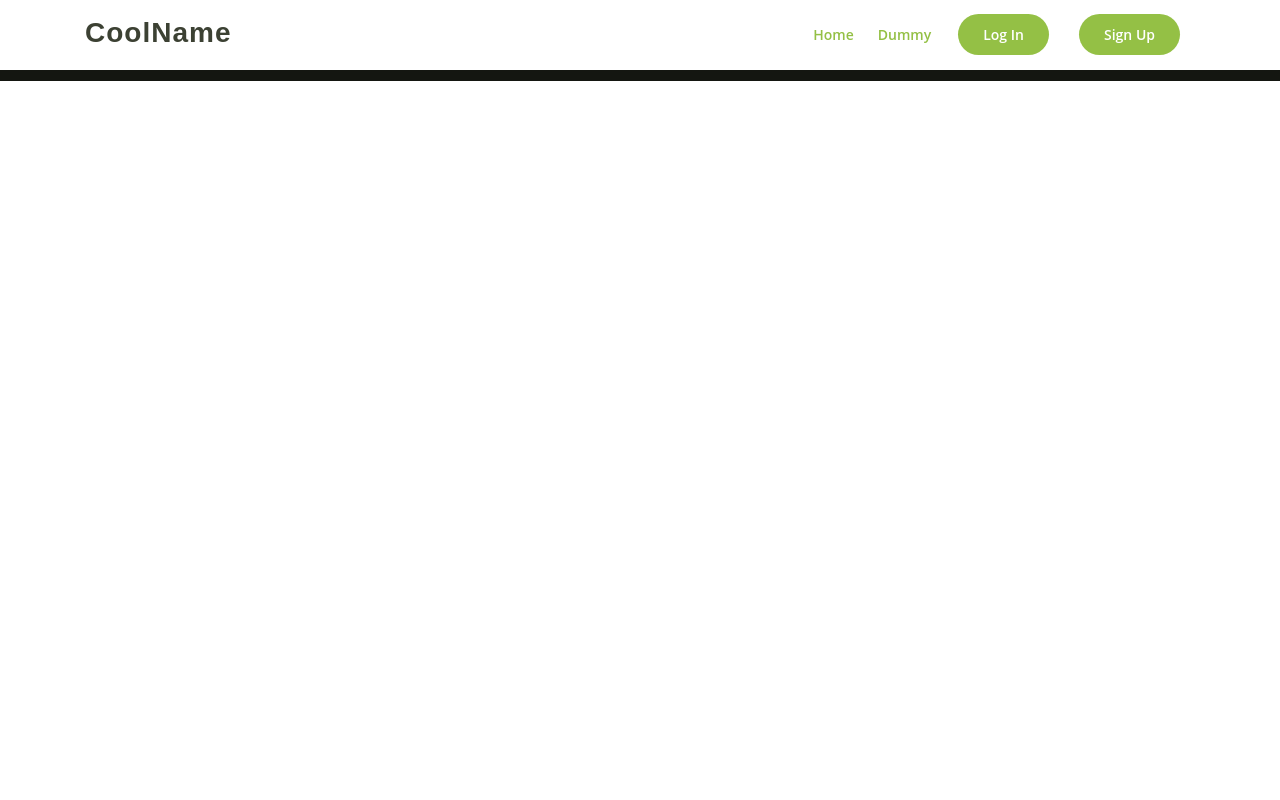
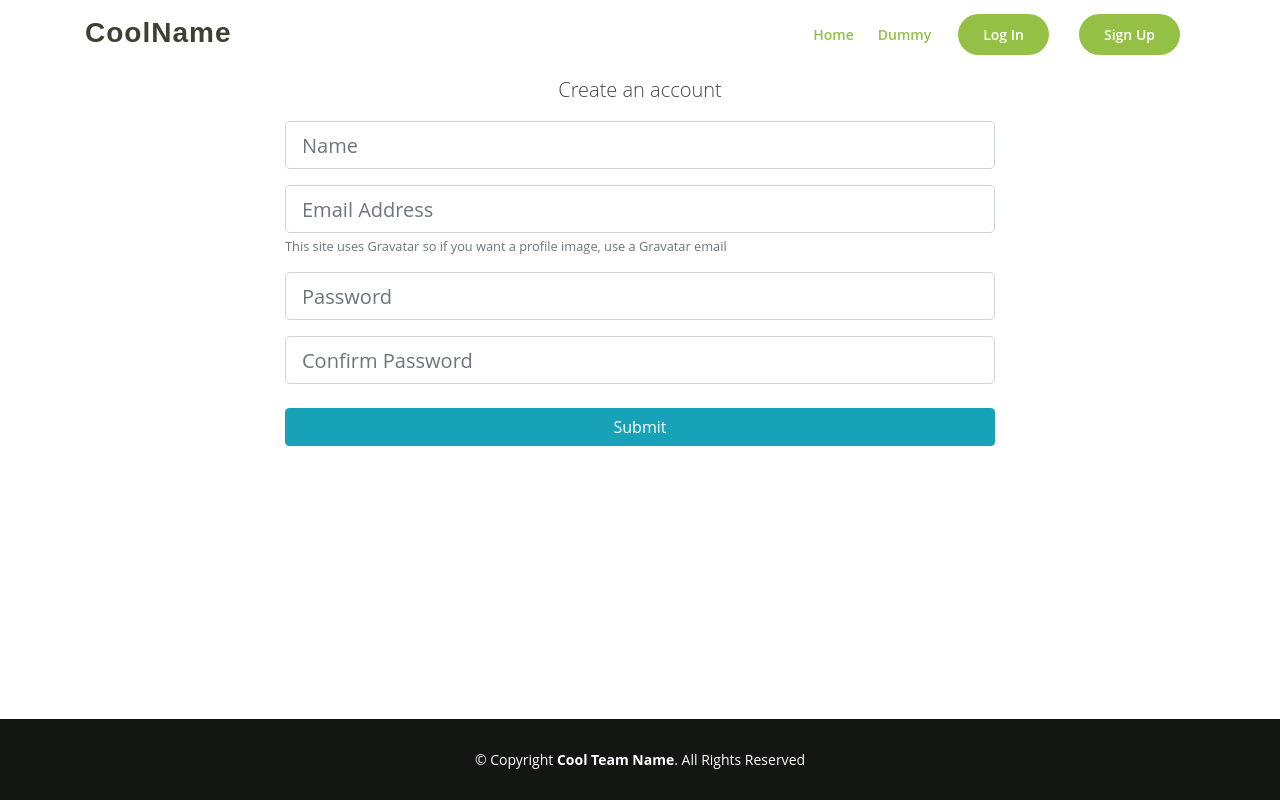
Before and after one commit to Ticklers/WebApp, a React (Create React App) app in the folder client/: page /register in a window 1280 px wide. Built offline with nearby package versions, Linux system fonts and the light colour scheme.

Commit message:
Screens added(temp) without redux

```diff
--- a/client/src/App.css
+++ b/client/src/App.css
@@ -1,6 +1,8 @@
 body {
   font-family: "Open Sans", sans-serif;
   color: #444444;
+  /* Modified */
+  margin-bottom: 50px;
 }
 
 a {
@@ -19,6 +21,10 @@
 h5,
 h6 {
   font-family: "Raleway", sans-serif;
+}
+
+.text-class {
+  color: rgb(241, 237, 237);
 }
 
 /*--------------------------------------------------------------
@@ -352,7 +358,7 @@
 }
 
 /*--------------------------------------------------------------
-# Hero Section OR THE LANDING PAGE
+#THE LANDING PAGE
 --------------------------------------------------------------*/
 #hero {
   width: 100%;
@@ -699,156 +705,20 @@
 /*--------------------------------------------------------------
 # Footer
 --------------------------------------------------------------*/
-#footer {
+.footer-custom {
+  position: fixed;
   background: #141611;
+  left: 0;
+  bottom: 0;
   padding: 0 0 30px 0;
   color: #fff;
   font-size: 14px;
+  /* flex-shrink: 0; */
+  width: 100%;
 }
 
-#footer .footer-top {
-  background: #1c1f18;
-  padding: 60px 0 30px 0;
-}
-
-#footer .footer-top .footer-info {
-  margin-bottom: 30px;
-}
-
-#footer .footer-top .footer-info h3 {
-  font-size: 26px;
-  margin: 0 0 10px 0;
-  padding: 2px 0 2px 0;
-  line-height: 1;
-  font-weight: 600;
-  letter-spacing: 3px;
-  color: #9fc658;
-}
-
-#footer .footer-top .footer-info p {
-  font-size: 14px;
-  line-height: 24px;
-  margin-bottom: 0;
-  font-family: "Raleway", sans-serif;
-  color: #fff;
-}
-
-#footer .footer-top .social-links a {
-  font-size: 18px;
-  display: inline-block;
-  background: #3c4133;
-  color: #fff;
-  line-height: 1;
-  padding: 8px 0;
-  margin-right: 4px;
-  border-radius: 50%;
-  text-align: center;
-  width: 36px;
-  height: 36px;
-  transition: 0.3s;
-}
-
-#footer .footer-top .social-links a:hover {
-  background: #94c045;
-  color: #fff;
-  text-decoration: none;
-}
-
-#footer .footer-top h4 {
-  font-size: 14px;
-  font-weight: bold;
-  color: #fff;
-  text-transform: uppercase;
-  position: relative;
-  padding-bottom: 12px;
-}
-
-#footer .footer-top h4::before,
-#footer .footer-top h4::after {
-  content: "";
-  position: absolute;
-  left: 0;
-  bottom: 0;
-  height: 2px;
-}
-
-#footer .footer-top h4::before {
-  right: 0;
-  background: #3c4133;
-}
-
-#footer .footer-top h4::after {
-  background: #94c045;
-  width: 60px;
-}
-
-#footer .footer-top .footer-links {
-  margin-bottom: 30px;
-}
-
-#footer .footer-top .footer-links ul {
-  list-style: none;
-  padding: 5px 0 0 0;
-  margin: 0;
-}
-
-#footer .footer-top .footer-links ul li {
-  padding: 0 0 15px 0;
-}
-
-#footer .footer-top .footer-links ul a {
-  color: #fff;
-  transition: 0.3s;
-}
-
-#footer .footer-top .footer-links ul a:hover {
-  color: #94c045;
-}
-
-#footer .footer-top .footer-contact {
-  margin-bottom: 30px;
-}
-
-#footer .footer-top .footer-contact p {
-  line-height: 26px;
-}
-
-#footer .footer-top .footer-newsletter {
-  margin-bottom: 30px;
-}
-
-#footer .footer-top .footer-newsletter input[type="email"] {
-  border: 0;
-  padding: 6px 8px;
-  width: 65%;
-  border-radius: 4px 0 0 4px;
-}
-
-#footer .footer-top .footer-newsletter input[type="submit"] {
-  background: #94c045;
-  border: 0;
-  border-radius: 0 4px 4px 0;
-  width: 35%;
-  padding: 6px 0;
-  text-align: center;
-  color: #fff;
-  transition: 0.3s;
-  cursor: pointer;
-}
-
-#footer .footer-top .footer-newsletter input[type="submit"]:hover {
-  background: #789d35;
-}
-
-#footer .copyright {
+.copyright {
   text-align: center;
   padding-top: 30px;
   flex-shrink: 0;
 }
-
-#footer .credits {
-  padding-top: 10px;
-  text-align: center;
-  font-size: 13px;
-  color: #fff;
-}
--- a/client/src/App.js
+++ b/client/src/App.js
@@ -6,8 +6,8 @@
 import Navbar from "./components/layout/Navbar";
 import Footer from "./components/layout/Footer";
 import Landing from "./components/layout/Landing";
-// import Register from "./components/auth/Register";
-// import Login from "./components/auth/Login";
+import Register from "./components/auth/Register";
+import Login from "./components/auth/Login";
 
 class App extends Component {
   render() {
@@ -16,10 +16,10 @@
         <div className="App">
           <Navbar />
           <Route exact path="/" component={Landing} />
-          {/* <div className="container">
-              <Route exact path="/register" component={Register} />
-              <Route exact path="/login" component={Login} />
-            </div> */}
+          <div className="container">
+            <Route exact path="/register" component={Register} />
+            <Route exact path="/login" component={Login} />
+          </div>
           <Footer />
         </div>
       </Router>
--- a/client/src/components/auth/Login.js
+++ b/client/src/components/auth/Login.js
@@ -0,0 +1,86 @@
+import React, { Component } from "react";
+import classnames from "classnames";
+// import PropTypes from "prop-types";
+// import { connect } from "react-redux";
+// import { loginUser } from "../../actions/authActions";
+
+class Login extends Component {
+  constructor() {
+    super();
+    this.state = {
+      email: "",
+      password: "",
+      errors: {},
+    };
+
+    this.onChange = this.onChange.bind(this);
+    this.onSubmit = this.onSubmit.bind(this);
+  }
+
+  onSubmit(event) {
+    event.preventDefault();
+
+    const userData = {
+      email: this.state.email,
+      password: this.state.password,
+    };
+
+    this.props.loginUser(userData);
+  }
+
+  onChange(event) {
+    this.setState({ [event.target.name]: event.target.value });
+  }
+
+  render() {
+    const { errors } = this.state;
+
+    return (
+      <div className="login">
+        <div className="container">
+          <div className="row">
+            <div className="col-md-8 m-auto">
+              <h1 className="display-4 text-center">Log In</h1>
+              <p className="lead text-center">Log in to your account</p>
+              <form onSubmit={this.onSubmit}>
+                <div className="form-group">
+                  <input
+                    type="email"
+                    className={classnames("form-control form-control-lg", {
+                      "is-invalid": errors.email,
+                    })}
+                    placeholder="Email Address"
+                    name="email"
+                    value={this.state.email}
+                    onChange={this.onChange}
+                  />
+                  {errors.email && (
+                    <div className="invalid-feedback">{errors.email}</div>
+                  )}
+                </div>
+                <div className="form-group">
+                  <input
+                    type="password"
+                    className={classnames("form-control form-control-lg", {
+                      "is-invalid": errors.password,
+                    })}
+                    placeholder="Password"
+                    name="password"
+                    value={this.state.password}
+                    onChange={this.onChange}
+                  />
+                  {errors.password && (
+                    <div className="invalid-feedback">{errors.password}</div>
+                  )}
+                </div>
+                <input type="submit" className="btn btn-info btn-block mt-4" />
+              </form>
+            </div>
+          </div>
+        </div>
+      </div>
+    );
+  }
+}
+
+export default Login;
--- a/client/src/components/auth/Register.js
+++ b/client/src/components/auth/Register.js
@@ -0,0 +1,121 @@
+import React, { Component } from "react";
+import classnames from "classnames";
+
+class Register extends Component {
+  constructor() {
+    super();
+    this.state = {
+      name: "",
+      email: "",
+      password: "",
+      password2: "",
+      errors: {},
+    };
+
+    this.onChange = this.onChange.bind(this);
+    this.onSubmit = this.onSubmit.bind(this);
+  }
+
+  onChange(e) {
+    this.setState({ [e.target.name]: e.target.value });
+  }
+
+  onSubmit(e) {
+    e.preventDefault();
+
+    const newUser = {
+      name: this.state.name,
+      email: this.state.email,
+      password: this.state.password,
+      password2: this.state.password2,
+    };
+
+    // this.props.registerUser(newUser, this.props.history);
+  }
+
+  render() {
+    const { errors } = this.state;
+
+    return (
+      <div className="register">
+        <div className="container">
+          <div className="row">
+            <div className="col-md-8 m-auto">
+              <h1 className="display-4 text-center">Sign Up</h1>
+              <p className="lead text-center">Create an account</p>
+              <form noValidate onSubmit={this.onSubmit}>
+                <div className="form-group">
+                  <input
+                    type="text"
+                    className={classnames("form-control form-control-lg", {
+                      "is-invalid": errors.name,
+                    })}
+                    placeholder="Name"
+                    name="name"
+                    value={this.state.name}
+                    onChange={this.onChange}
+                  />
+                  {errors.name && (
+                    <div className="invalid-feedback">{errors.name}</div>
+                  )}
+                </div>
+                <div className="form-group">
+                  <input
+                    type="email"
+                    className={classnames("form-control form-control-lg", {
+                      "is-invalid": errors.email,
+                    })}
+                    placeholder="Email Address"
+                    name="email"
+                    value={this.state.email}
+                    onChange={this.onChange}
+                  />
+                  {errors.email && (
+                    <div className="invalid-feedback">{errors.email}</div>
+                  )}
+                  <small className="form-text text-muted">
+                    This site uses Gravatar so if you want a profile image, use
+                    a Gravatar email
+                  </small>
+                </div>
+                <div className="form-group">
+                  <input
+                    type="password"
+                    className={classnames("form-control form-control-lg", {
+                      "is-invalid": errors.password,
+                    })}
+                    placeholder="Password"
+                    name="password"
+                    value={this.state.password}
+                    onChange={this.onChange}
+                  />
+                  {errors.password && (
+                    <div className="invalid-feedback">{errors.password}</div>
+                  )}
+                </div>
+                <div className="form-group">
+                  <input
+                    type="password"
+                    className={classnames("form-control form-control-lg", {
+                      "is-invalid": errors.password2,
+                    })}
+                    placeholder="Confirm Password"
+                    name="password2"
+                    value={this.state.password2}
+                    onChange={this.onChange}
+                  />
+                  {errors.password2 && (
+                    <div className="invalid-feedback">{errors.password2}</div>
+                  )}
+                </div>
+                <input type="submit" className="btn btn-info btn-block mt-4" />
+              </form>
+            </div>
+          </div>
+        </div>
+      </div>
+    );
+  }
+}
+
+export default Register;
--- a/client/src/components/layout/Footer.js
+++ b/client/src/components/layout/Footer.js
@@ -2,15 +2,13 @@
 
 export default function Footer() {
   return (
-    <footer id="footer">
-      <div className="container">
-        <div className="copyright">
-          &copy; Copyright{" "}
-          <strong>
-            <span>Serenity</span>
-          </strong>
-          . All Rights Reserved
-        </div>
+    <footer className="footer-custom">
+      <div className="copyright">
+        &copy; Copyright{" "}
+        <strong>
+          <span>Cool Team Name</span>
+        </strong>
+        . All Rights Reserved
       </div>
     </footer>
   );
--- a/client/src/components/layout/Landing.js
+++ b/client/src/components/layout/Landing.js
@@ -5,7 +5,7 @@
   render() {
     return (
       <section id="hero">
-        <div className="hero-container" data-aos="fade-up">
+        <div className="hero-container text-class" data-aos="fade-up">
           <h1>Welcome to Meme</h1>
           <h2>
             Lorem ipsum dolor, sit amet consectetur adipisicing elit. Quibusdam
--- a/client/src/components/layout/Navbar.js
+++ b/client/src/components/layout/Navbar.js
@@ -6,14 +6,13 @@
     return (
       <header id="header" className="fixed-top">
         <div className="container d-flex">
-          {/* Logo */}
           <div className="logo mr-auto">
             {" "}
             <h1 className="text-light">
-              <a href="index.html">CoolName</a>
+              <Link to="/">CoolName</Link>
             </h1>
             {/* <a href="index.html">
-              <img src="assets/img/logo.png" alt="Logo" className="img-fluid" />
+              <img src="ImgURL" alt="Logo" className="img-fluid" />
             </a> */}
           </div>
 
```
